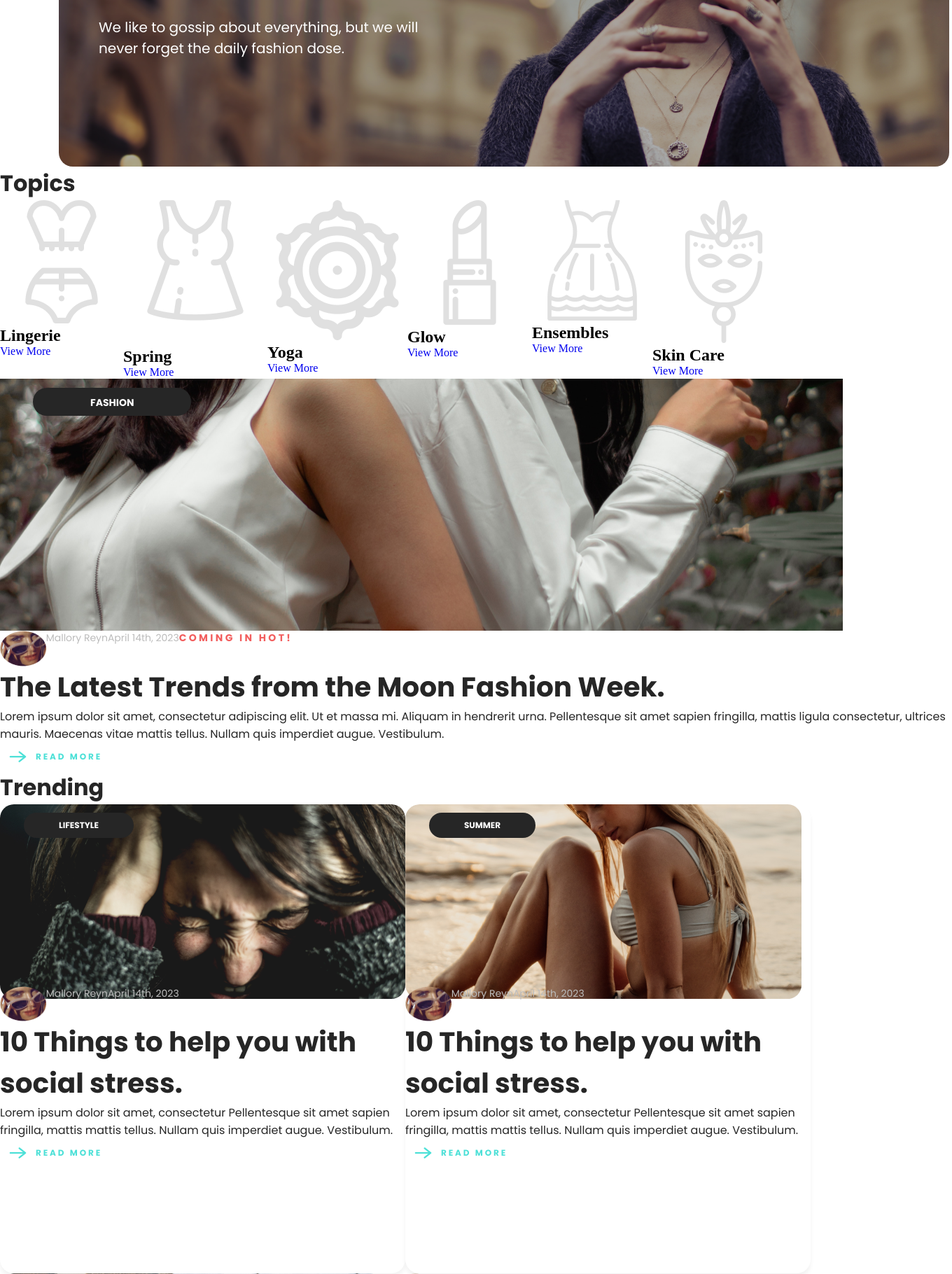
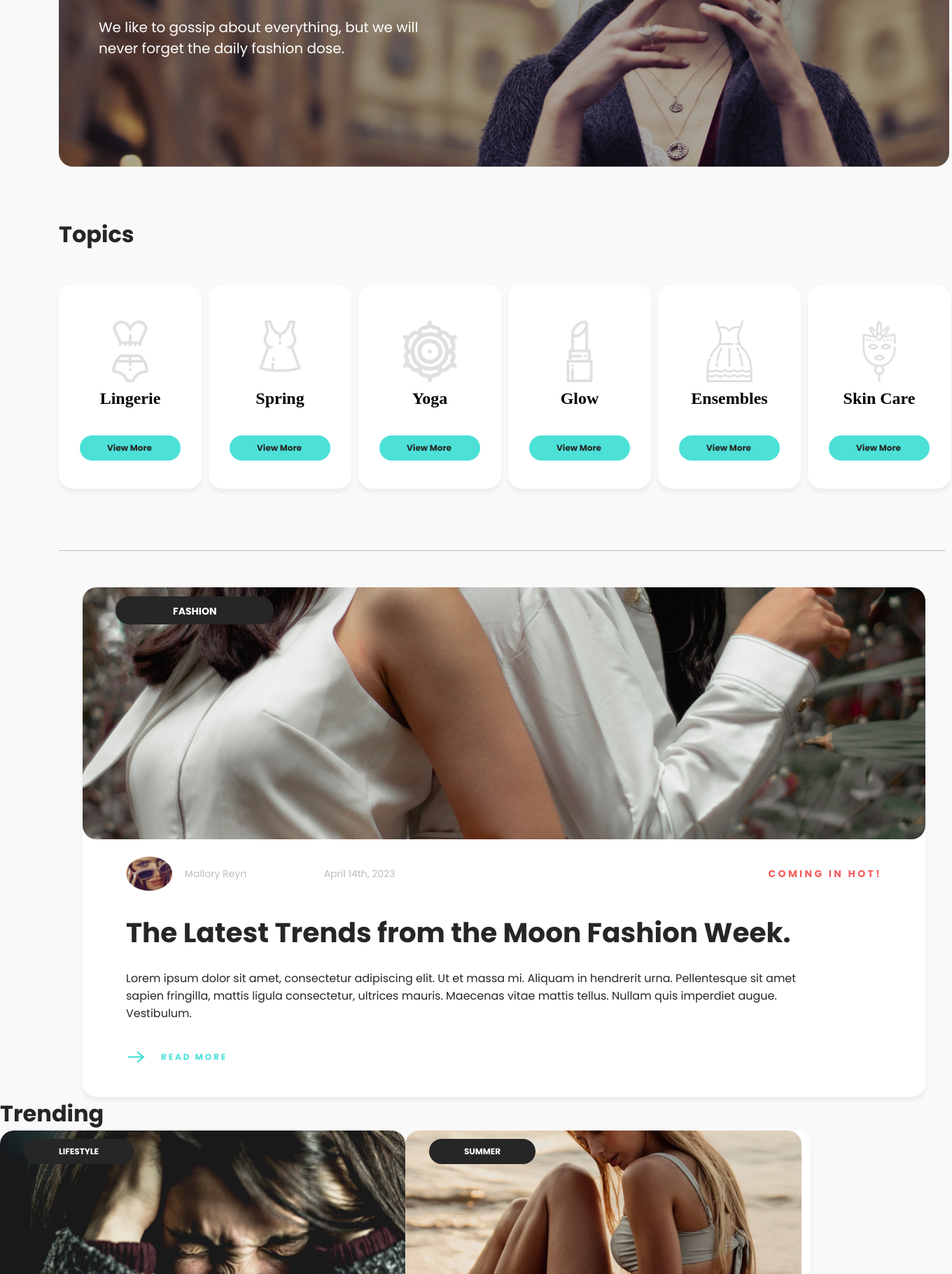
Before and after one commit to 900KILO/Lux-Ventus, a PHP site: page / in a window 1360 px wide. Shown: the part 455-2275 px from the top of the page at 70% size. Run offline with PHP 8.4, Linux system fonts and the light colour scheme; some web fonts are replaced.

Commit message:
Change one two three sections

```diff
--- a/index.html
+++ b/index.html
@@ -66,34 +66,52 @@
                     <h2 class="title"> Topics </h2>
                     <div class="cards">
                         <div class="card">
+                            <div class="mini-card">
+
                                 <img src="./assets/Second 1.png" alt="photo">
                                 <h2>Lingerie</h2>
                                 <a href="#" class="mini-button"> View More </a>
                             </div>
+                        </div>
                         <div class="card">
+                            <div class="mini-card">
+
                                 <img src="./assets/Second 2.png" alt="photo">
                                 <h2>Spring</h2>
                                 <a href="#" class="mini-button"> View More </a>
                             </div>
+                        </div>
                         <div class="card">
+                            <div class="mini-card">
+
                                 <img src="./assets/Second 3.png" alt="photo">
                                 <h2>Yoga</h2>
                                 <a href="#" class="mini-button"> View More </a>
                             </div>
+                        </div>
                         <div class="card">
+                            <div class="mini-card">
+
                                 <img src="./assets/Second 4.png" alt="photo">
                                 <h2>Glow</h2>
                                 <a href="#" class="mini-button"> View More </a>
                             </div>
+                        </div>
                         <div class="card">
+                            <div class="mini-card">
+
                                 <img src="./assets/Second 5.png" alt="photo">
                                 <h2>Ensembles</h2>
                                 <a href="#" class="mini-button"> View More </a>
                             </div>
+                        </div>
                         <div class="card">
+                            <div class="mini-card">
+
                                 <img src="./assets/Second 6.png" alt="photo">
                                 <h2>Skin Care</h2>
                                 <a href="#" class="mini-button"> View More </a>
+                            </div>
                         </div>
                     </div>
 
@@ -115,8 +133,8 @@
                     <div class="under-mini-container-4">
                         <div class="profile-container">
                             <img src="./assets/Profile.png" alt="photo">
-                            <p>Mallory Reyn</p>
-                            <p>April 14th, 2023</p>
+                            <p class="name">Mallory Reyn</p>
+                            <p class="date">April 14th, 2023</p>
 
                         </div>
                         <p> COMING IN HOT! </p>
@@ -151,8 +169,8 @@
                                 </div>
                                 <div class="profile-container">
                                     <img src="./assets/Profile.png" alt="photo">
-                                    <p>Mallory Reyn</p>
-                                    <p>April 14th, 2023</p>
+                                    <p class="name">Mallory Reyn</p>
+                                    <p class="date">April 14th, 2023</p>
 
                                 </div>
                                 <div class="container-5-text">
@@ -181,8 +199,8 @@
                                 </div>
                                 <div class="profile-container">
                                     <img src="./assets/Profile.png" alt="photo">
-                                    <p>Mallory Reyn</p>
-                                    <p>April 14th, 2023</p>
+                                    <p class="name">Mallory Reyn</p>
+                                    <p class="date">April 14th, 2023</p>
 
                                 </div>
                                 <div class="container-5-text">
@@ -225,8 +243,8 @@
                             <div class="container-6-text">
                                 <div class="profile-container">
                                     <img src="./assets/Profile.png" alt="photo">
-                                    <p>Mallory Reyn</p>
-                                    <p>April 14th, 2023</p>
+                                    <p class="name">Mallory Reyn</p>
+                                    <p class="date">April 14th, 2023</p>
 
                                 </div>
                                 <div class="mini-title">
@@ -255,8 +273,8 @@
                             <div class="container-6-text">
                                 <div class="profile-container">
                                     <img src="./assets/Profile.png" alt="photo">
-                                    <p>Mallory Reyn</p>
-                                    <p>April 14th, 2023</p>
+                                    <p class="name">Mallory Reyn</p>
+                                    <p class="date">April 14th, 2023</p>
 
                                 </div>
                                 <div class="mini-title">
@@ -286,8 +304,8 @@
                             <div class="container-6-text">
                                 <div class="profile-container">
                                     <img src="./assets/Profile.png" alt="photo">
-                                    <p>Mallory Reyn</p>
-                                    <p>April 14th, 2023</p>
+                                    <p class="name">Mallory Reyn</p>
+                                    <p class="date">April 14th, 2023</p>
 
                                 </div>
                                 <div class="mini-title">
--- a/style.css
+++ b/style.css
@@ -12,6 +12,7 @@
    width: 100%;
    display: flex;
    justify-content: center;
+   background-color: #F9F9F9;
 
 }
 .class-body-2{
@@ -358,3 +359,111 @@
    padding-left: 57px;
    gap: 20px;
  }
+ .card{
+   width: 204px;
+   height: 291px;
+   flex-shrink: 0;
+   border-radius: 20px;
+   background: #FFF;
+    box-shadow: 0px 6px 6px 0px  rgba(0, 0, 0, 0.05);
+ }
+ .container-3{
+   margin-left: 84px;
+   margin-top: 73px;
+   border-bottom: 1px solid  #BCBCBC ;
+   stroke-width: 1px;
+   max-width: 1267px;
+   padding-bottom: 87.5px;
+   margin-bottom: 52.5px;
+
+
+ }
+ .cards{
+   margin-top: 48px;
+   display: flex;
+   gap: 10px;
+ }
+ .mini-card > img{
+   max-width: 88px;
+   max-height: 88px;
+
+ }
+ .mini-card{
+   display: flex;
+   flex-direction: column;
+   justify-content: center;
+   align-items: center;
+   gap: 10px;
+   padding-top: 51px;
+
+
+ }
+ .mini-button{
+   width: 143.811px;
+   height: 35.953px;
+
+   flex-shrink: 0;
+   border-radius: 40px;
+   background: #4CE0D7;
+   color: #262626;
+   text-align: center;
+   font-family: 'Poppins', sans-serif;
+   font-size: 12px;
+   font-style: normal;
+   font-weight: 700;
+   line-height: normal;
+   padding: 9px 39px;
+   display: flex;
+   margin-top: 29px;
+ }
+ .container-4{
+   margin-left: 118px;
+   width: 1204px;
+   height: 728px;
+   flex-shrink: 0;
+   border-radius: 20px;
+   background: #FFF;
+
+   box-shadow: 0px 6px 6px 0px rgba(0, 0, 0, 0.05);
+ }
+ .mini-container-4{
+   border-radius: 20px;
+ }
+ .under-mini-container-4{
+   justify-content: space-between;
+   padding-left: 62px;
+   padding-right: 62px;
+   align-items: center;
+   padding-top: 23.34px;
+ }
+ .profile-container{
+   display: flex;
+   align-items: center;
+ }
+ .name{
+   padding-left: 18.2px;
+   width: 168px;
+ }
+ .date{
+   padding-left: 49px;
+ }
+ .container-4-text > .mini-title{
+   padding-left: 62px;
+   padding-top: 29.59px;
+   width: 1044px;
+ }
+ .container-4-text > .description{
+   padding-left: 62px;
+   width: 1033px;
+   padding-top: 23px;
+
+ }
+ .read-more{
+   padding-left: 51px;
+   padding-top: 30px;
+
+
+ }
+ .read-more > a{
+   padding-left: 10px;
+ }
```
Lines whose indentation alone changed are shown as unchanged.
